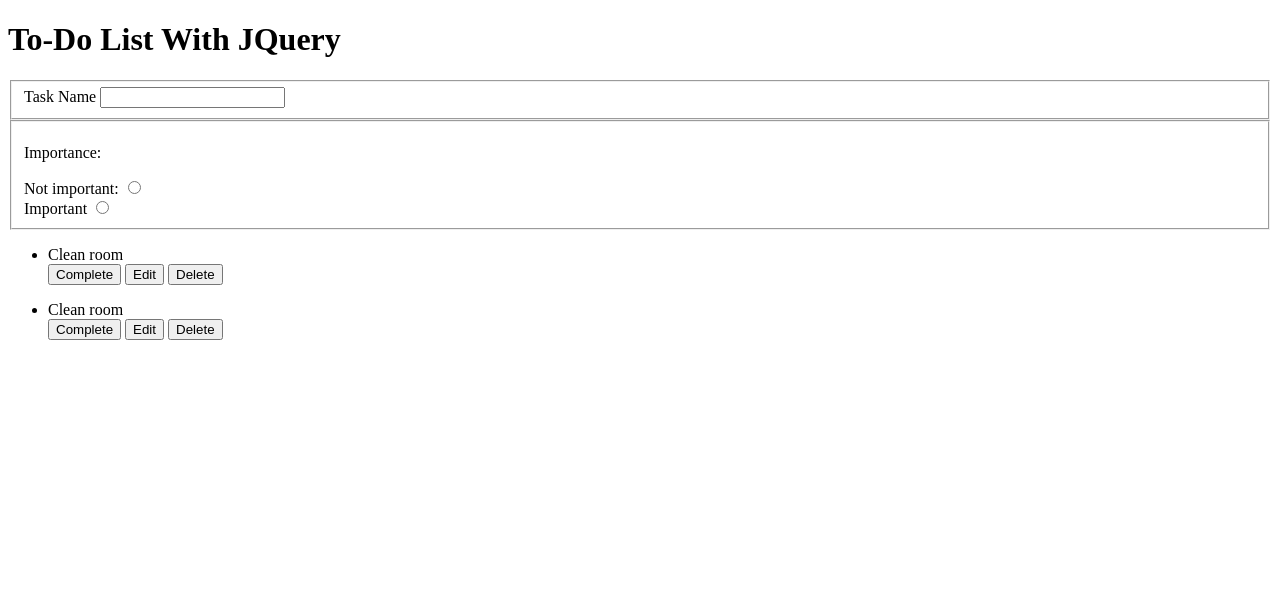
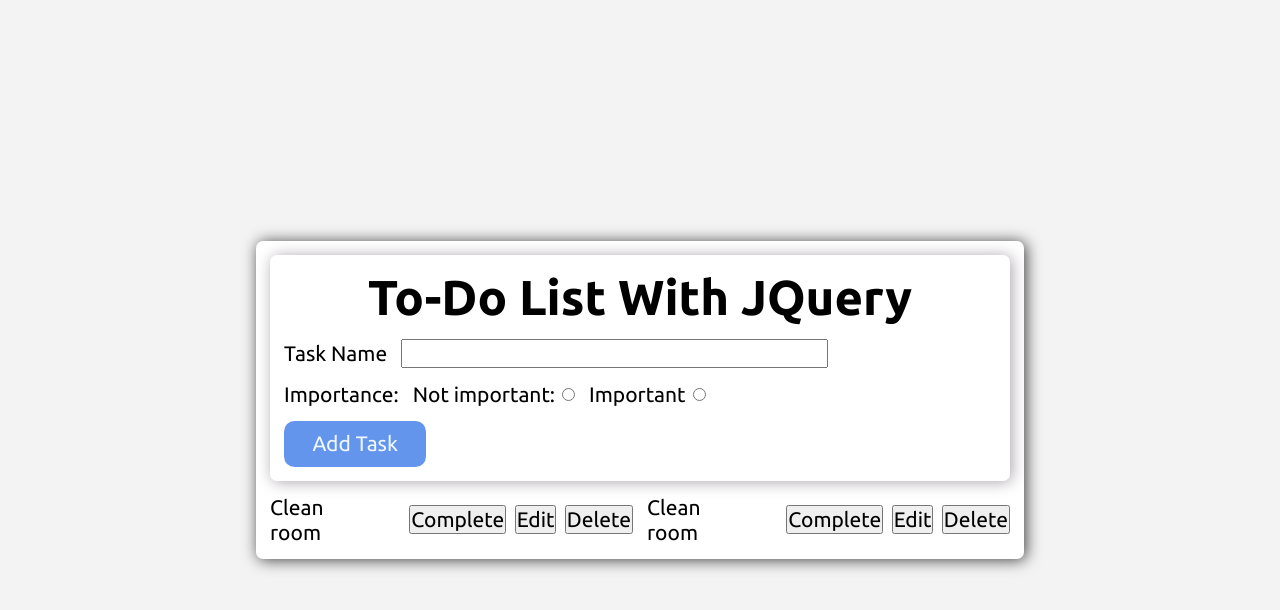
Before and after one commit to Plamenov-Nevyan/To-Do-List---JQuery, a plain HTML site: page index.html in a window 1280 px wide. Drawn offline with nearby package versions, Linux system fonts and the light colour scheme.

Commit message:
Added some basic stylization and typography

```diff
--- a/index.html
+++ b/index.html
@@ -30,6 +30,7 @@
                             <input type="radio" id="importance" name="importance" value="important"/>
                         </div>
                     </fieldset>
+                    <button class="add-btn">Add Task</button>
                 </form>
             </div>
         </header>
@@ -37,9 +38,9 @@
             <section class="not-important-tasks">
                 <ul>
                     <li>
-                        <div class="text">
+                        <p class="text">
                             Clean room
-                        </div>
+                        </p>
                         <div class="buttons">
                             <button>Complete</button>
                             <button>Edit</button>
@@ -51,9 +52,9 @@
             <section class="important-tasks">
                 <ul>
                     <li>
-                        <div class="text-important">
+                        <p class="text-important">
                             Clean room
-                        </div>
+                        </p>
                         <div class="buttons">
                             <button>Complete</button>
                             <button>Edit</button>
--- a/styles.css
+++ b/styles.css
@@ -0,0 +1,128 @@
+@import url('https://fonts.googleapis.com/css2?family=Ubuntu:ital,wght@0,300;0,400;0,500;0,700;1,300;1,400;1,500;1,700&display=swap');
+
+/* Typography, body and container*/
+
+*,
+*::after,
+*::before {
+    padding: 0;
+    margin: 0;
+    box-sizing: border-box;
+    font-family: 'Ubuntu', sans-serif;
+    font-size: 14px;
+}
+
+h1 {
+    font-size: clamp(2.5rem, 3.5rem, 4rem);
+}
+
+label, button, p {
+    font-size: clamp(1rem, 1.5rem, 2.2rem);
+}
+
+body {
+    display: flex;
+    justify-content: center;
+    align-items: center;
+    height: 100vh;
+    width: 100vw;
+    background: #f3f3f3;
+}
+
+.container {
+    display: flex;
+    flex-direction: column;
+    align-items: center;
+    background: white;
+    padding: 1em;
+    border-radius: 0.5em;
+    box-shadow: 2px 1px 15px 0px rgba(0,0,0,0.75);
+    gap: 1em;
+    max-width: 60vw;
+}
+
+/* Header */
+
+.todo-header {
+    padding: 1em;
+    box-shadow: 2px 1px 15px 0px rgba(171,164,171,1);
+    border-radius: 0.5em;
+    min-width: 100%;
+    gap: 1em;
+    display: flex;
+    flex-direction: column;
+}
+
+.heading {
+    text-align: center;
+}
+
+.add-form {
+    display: flex;
+    flex-direction: column;
+    gap: 1em;
+}
+
+.add-form fieldset {
+    display: flex;
+    gap: 1em;
+    align-items: center;
+    border: none;
+}
+
+.add-form fieldset:first-child input {
+    flex-basis: 60%;
+    padding: 0.3em 1em;
+}
+
+.add-form fieldset div {
+    display: flex;
+    align-items: center;
+    gap: .5em;
+}
+
+.add-btn {
+    flex-grow: 0;
+    max-width: 20%;
+    padding: 0.5em 1em;
+    border: none;
+    border-radius: 0.5em;
+    background: cornflowerblue;
+    color: aliceblue;
+    cursor: pointer;
+}
+
+/* Main */
+
+.todo-main {
+    min-width: 100%;
+    display: flex;
+    gap: 1em;
+}
+
+.todo-main section ul {
+    list-style-type: none;
+    display: flex;
+    flex-direction: column;
+    gap: 1em;
+    padding: 0;
+}
+
+.todo-main section ul li {
+    display: flex;
+    flex-basis: 100%;
+    gap: 3em;
+}
+
+.todo-main section ul li .text {
+    flex-basis: 50%;
+}
+
+.todo-main section ul li .buttons {
+    flex-basis: 50%;
+    display: flex;
+    margin-left: auto;
+    gap: 0.6em;
+    align-items: center;
+    justify-content: center;
+}
```
